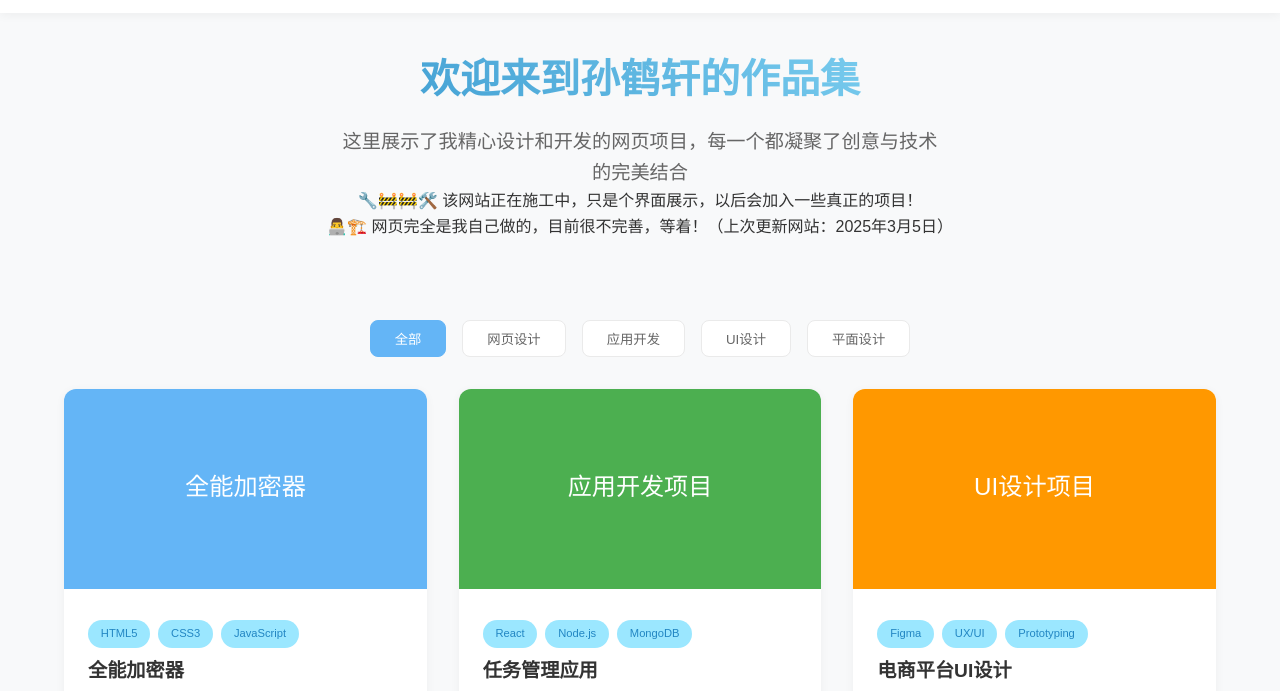
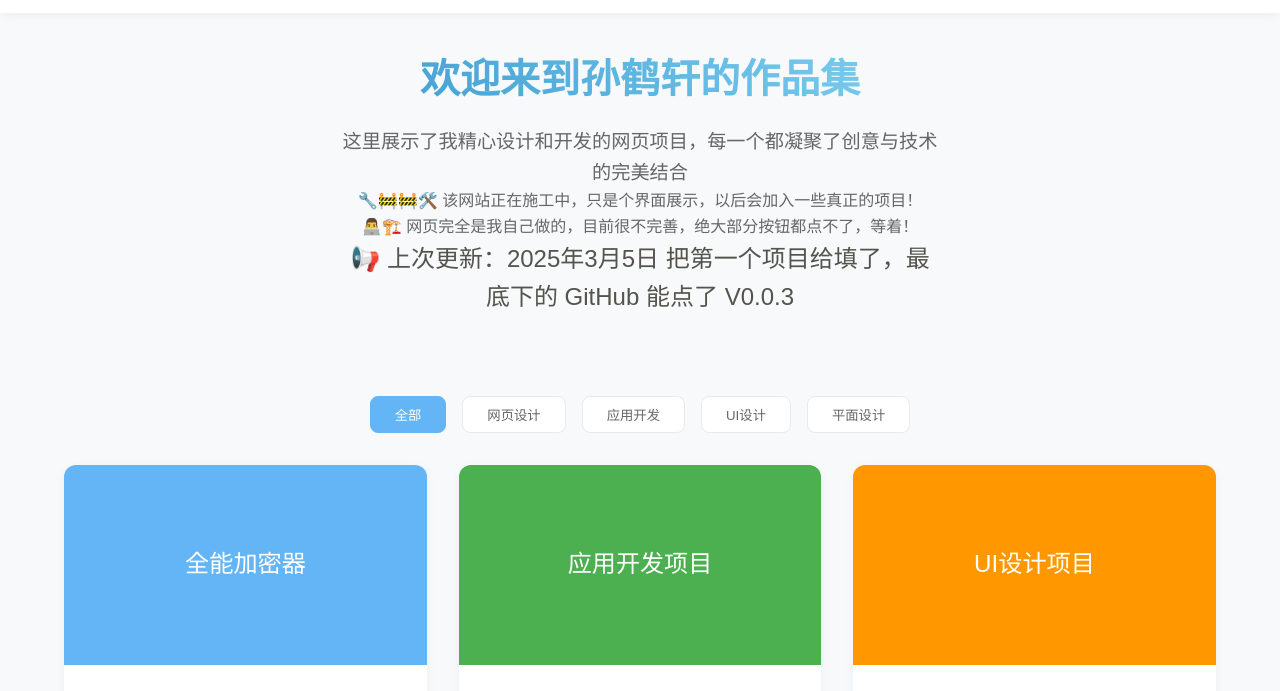
Before and after one commit to shx20140617/shx20140617.github.io, a plain HTML site: page index.html in a window 1280 px wide. Shown: the part 65-756 px from the top of the page. Drawn offline with Linux system fonts and the light colour scheme.

Commit message:
Add files via upload

```diff
--- a/index.html
+++ b/index.html
@@ -163,6 +163,22 @@
             max-width: 600px;
             margin: 0 auto;
             animation: fadeInUp 1s ease 0.2s backwards;
+        }
+
+        .header-announcements {
+            font-size: 1rem;
+            color: var(--text-secondary);
+            max-width: 600px;
+            margin: 0 auto;
+            animation: fadeInUp 1s ease 0.3s backwards;
+        }
+
+        .header-latest-update {
+            font-size: 1.5rem;
+            color: #54534D;
+            max-width: 600px;
+            margin: 0 auto;
+            animation: fadeInUp 1s ease 0.4s backwards;
         }
 
         /* 项目过滤器 */
@@ -735,8 +751,9 @@
     <div class="container">
         <h1 class="header-title">欢迎来到孙鹤轩的作品集</h1>
         <p class="header-subtitle">这里展示了我精心设计和开发的网页项目，每一个都凝聚了创意与技术的完美结合</p>
-        <p>🔧🚧🚧🛠️ 该网站正在施工中，只是个界面展示，以后会加入一些真正的项目！</p>
-        <p>👨‍💻🏗️ 网页完全是我自己做的，目前很不完善，等着！（上次更新网站：2025年3月5日）</p>
+        <p class="header-announcements">🔧🚧🚧🛠️ 该网站正在施工中，只是个界面展示，以后会加入一些真正的项目！</p>
+        <p class="header-announcements">👨‍💻🏗️ 网页完全是我自己做的，目前很不完善，绝大部分按钮都点不了，等着！</p>
+        <p class="header-latest-update">📢 上次更新：2025年3月5日  把第一个项目给填了，最底下的 GitHub 能点了 V0.0.3</p>
     </div>
 </header>
 
@@ -763,7 +780,7 @@
                     <span class="project-tag">CSS3</span>
                     <span class="project-tag">JavaScript</span>
                 </div>
-                <h3 class="project-title">全能加密器</h3>
+                <h3 class="project-title">全能信息加密器  🎉即将上线</h3>
                 <p class="project-description">在线把任意文件藏进音频、图片！也可在线解密</p>
                 <a href="#" class="project-link" data-id="1">查看详情</a>
             </div>
@@ -882,7 +899,7 @@
             <a href="#" class="social-link">
                 <span>知乎</span>
             </a>
-            <a href="#" class="social-link">
+            <a href="https://github.com/shx20140617" class="social-link">
                 <span>GitHub</span>
             </a>
         </div>
@@ -924,7 +941,7 @@
     const projects = [
         {
             id: 1,
-            title: "全能信息加密器",
+            title: "全能信息加密器  🎉即将上线",
             category: "Web",
             date: "2025年3月",
             description: "这是万能的信息隐藏器，可以把文本藏在图片、音乐、音频里，把各种格式的文件藏进图片、音频、视频里，并且浏览器点开即用。支持加密和解密，快速高效。",
```
Also changed, not shown: 404.html (+5 -5 lines).
